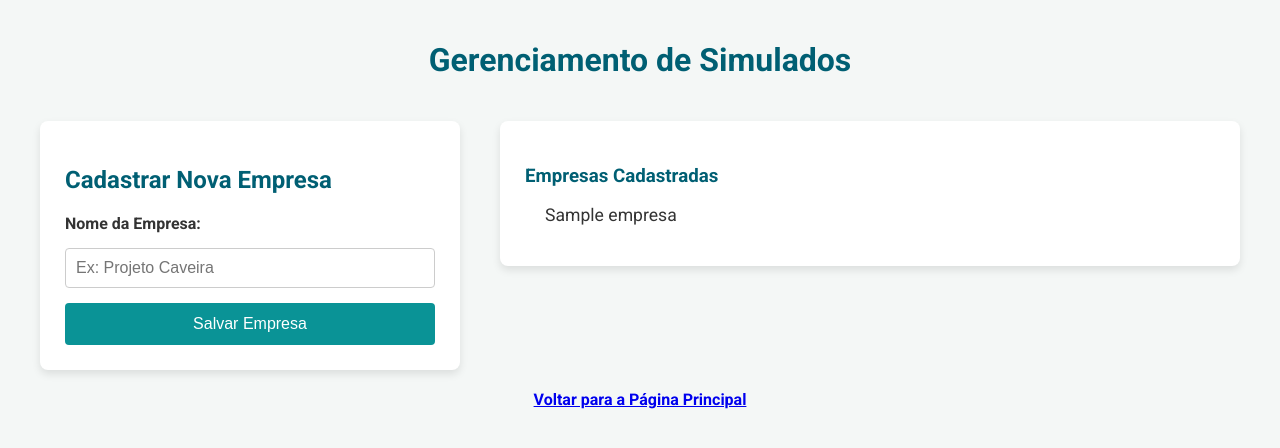
After one commit to jvsouza01/mentoria-odisseia, a Flask app: page /gerenciar-simulados in a window 1280 px wide. The commit adds this page. Shown: the top 448 px of the page. Run offline with Flask 3, Linux system fonts and the light colour scheme; tables that the repository leaves empty hold one stand-in row (values such as "Sample post").

Commit message:
Cria página de gerenciamento e funcionalidade de add empresa

```diff
--- a/app.py
+++ b/app.py
@@ -121,3 +121,35 @@ def get_rankings_gerais():
     query_perc = text('SELECT a.nome, (SUM(r.acertos) * 100.0 / SUM(r.quantidade_questoes)) as percentual FROM registros_questoes r JOIN alunos a ON a.id = r.aluno_id GROUP BY a.nome HAVING SUM(r.quantidade_questoes) > 0 ORDER BY percentual DESC')
     ranking_percentual = conn.execute(query_perc).mappings().all()
     return jsonify({'quantidade': [dict(row) for row in ranking_quantidade], 'percentual': [dict(row) for row in ranking_percentual]})
+
+# --- ROTAS PARA GERENCIAMENTO DE SIMULADOS ---
+
+@app.route('/gerenciar-simulados')
+def gerenciar_simulados():
+    """Serve a página de gerenciamento de simulados."""
+    return render_template('gerenciamento_simulados.html')
+
+@app.route('/api/empresas', methods=['GET'])
+def get_empresas():
+    """Retorna uma lista de todas as empresas cadastradas."""
+    empresas = Empresas.query.order_by(Empresas.nome).all()
+    return jsonify([{'id': e.id, 'nome': e.nome} for e in empresas])
+
+@app.route('/api/empresas', methods=['POST'])
+def add_empresa():
+    """Adiciona uma nova empresa."""
+    dados = request.get_json()
+    # Verifica se o nome foi enviado e se não está vazio
+    if 'nome' not in dados or dados['nome'].strip() == '':
+        return jsonify({'status': 'erro', 'mensagem': 'O nome da empresa é obrigatório.'}), 400
+
+    # Verifica se a empresa já existe
+    existe = Empresas.query.filter_by(nome=dados['nome'].strip()).first()
+    if existe:
+        return jsonify({'status': 'erro', 'mensagem': 'Essa empresa já existe.'}), 409 # 409 = Conflito
+
+    nova_empresa = Empresas(nome=dados['nome'].strip())
+    db.session.add(nova_empresa)
+    db.session.commit()
+
+    return jsonify({'status': 'sucesso', 'empresa': {'id': nova_empresa.id, 'nome': nova_empresa.nome}}), 201
--- /dev/null
+++ b/static/gerenciamento_simulados.js
@@ -0,0 +1,59 @@
+document.addEventListener('DOMContentLoaded', () => {
+    const formAddEmpresa = document.getElementById('form-add-empresa');
+    const inputEmpresaNome = document.getElementById('empresa-nome');
+    const listaEmpresas = document.getElementById('lista-empresas');
+
+    // Função para buscar e exibir as empresas existentes
+    async function carregarEmpresas() {
+        try {
+            const response = await fetch('/api/empresas');
+            const empresas = await response.json();
+
+            listaEmpresas.innerHTML = ''; // Limpa a lista
+            if (empresas.length === 0) {
+                listaEmpresas.innerHTML = '<li>Nenhuma empresa cadastrada.</li>';
+            } else {
+                empresas.forEach(empresa => {
+                    const li = document.createElement('li');
+                    li.textContent = empresa.nome;
+                    listaEmpresas.appendChild(li);
+                });
+            }
+        } catch (error) {
+            console.error('Erro ao carregar empresas:', error);
+            listaEmpresas.innerHTML = '<li>Erro ao carregar empresas.</li>';
+        }
+    }
+
+    // Lógica para o formulário de adicionar empresa
+    formAddEmpresa.addEventListener('submit', async (event) => {
+        event.preventDefault();
+        const nomeEmpresa = inputEmpresaNome.value.trim();
+        if (!nomeEmpresa) return;
+
+        try {
+            const response = await fetch('/api/empresas', {
+                method: 'POST',
+                headers: { 'Content-Type': 'application/json' },
+                body: JSON.stringify({ nome: nomeEmpresa })
+            });
+
+            const result = await response.json();
+
+            if (response.ok) {
+                inputEmpresaNome.value = ''; // Limpa o campo
+                await carregarEmpresas(); // Atualiza a lista na tela
+                alert('Empresa salva com sucesso!');
+            } else {
+                // Mostra a mensagem de erro que veio do servidor
+                alert(`Erro: ${result.mensagem}`);
+            }
+        } catch (error) {
+            console.error('Erro ao salvar empresa:', error);
+            alert('Ocorreu um erro de comunicação com o servidor.');
+        }
+    });
+
+    // Carrega a lista de empresas ao abrir a página
+    carregarEmpresas();
+});
--- /dev/null
+++ b/templates/gerenciamento_simulados.html
@@ -0,0 +1,36 @@
+<!DOCTYPE html>
+<html lang="pt-br">
+<head>
+    <meta charset="UTF-8">
+    <meta name="viewport" content="width=device-width, initial-scale=1.0">
+    <title>Gerenciar Simulados - Mentoria Odisseia</title>
+    <link rel="stylesheet" href="{{ url_for('static', filename='style.css') }}">
+</head>
+<body>
+    <h1>Gerenciamento de Simulados</h1>
+
+    <div class="container">
+        <section class="form-section">
+            <h2>Cadastrar Nova Empresa</h2>
+            <form id="form-add-empresa">
+                <label for="empresa-nome">Nome da Empresa:</label>
+                <input type="text" id="empresa-nome" placeholder="Ex: Projeto Caveira" required>
+                <button type="submit">Salvar Empresa</button>
+            </form>
+        </section>
+
+        <section class="info-column">
+            <div class="recent-section">
+                <h3>Empresas Cadastradas</h3>
+                <ul id="lista-empresas">
+                    <li>Carregando...</li>
+                </ul>
+            </div>
+        </section>
+    </div>
+
+    <a href="/" style="margin-top: 20px; font-weight: bold;">Voltar para a Página Principal</a>
+
+    <script src="{{ url_for('static', filename='gerenciamento_simulados.js') }}"></script>
+</body>
+</html>
```
Also changed, not shown: templates/index.html (+8 -1 lines).
